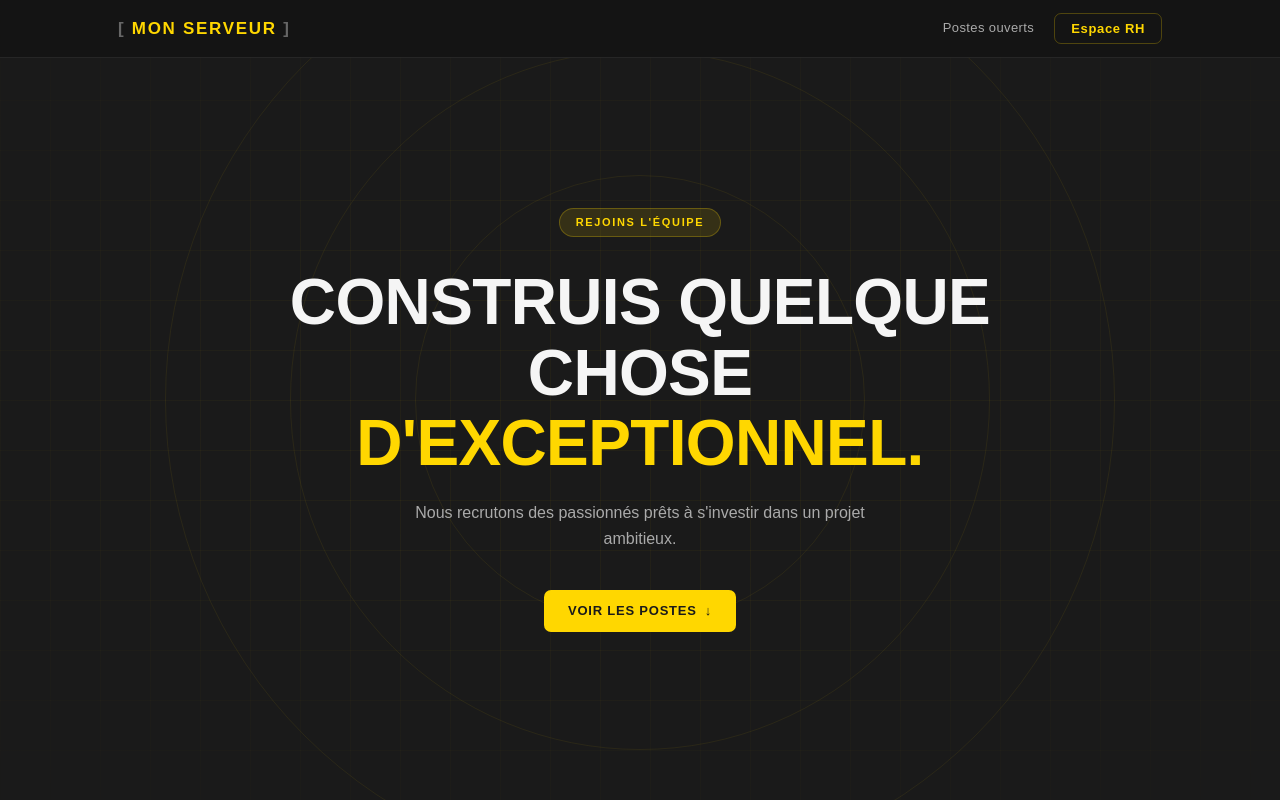
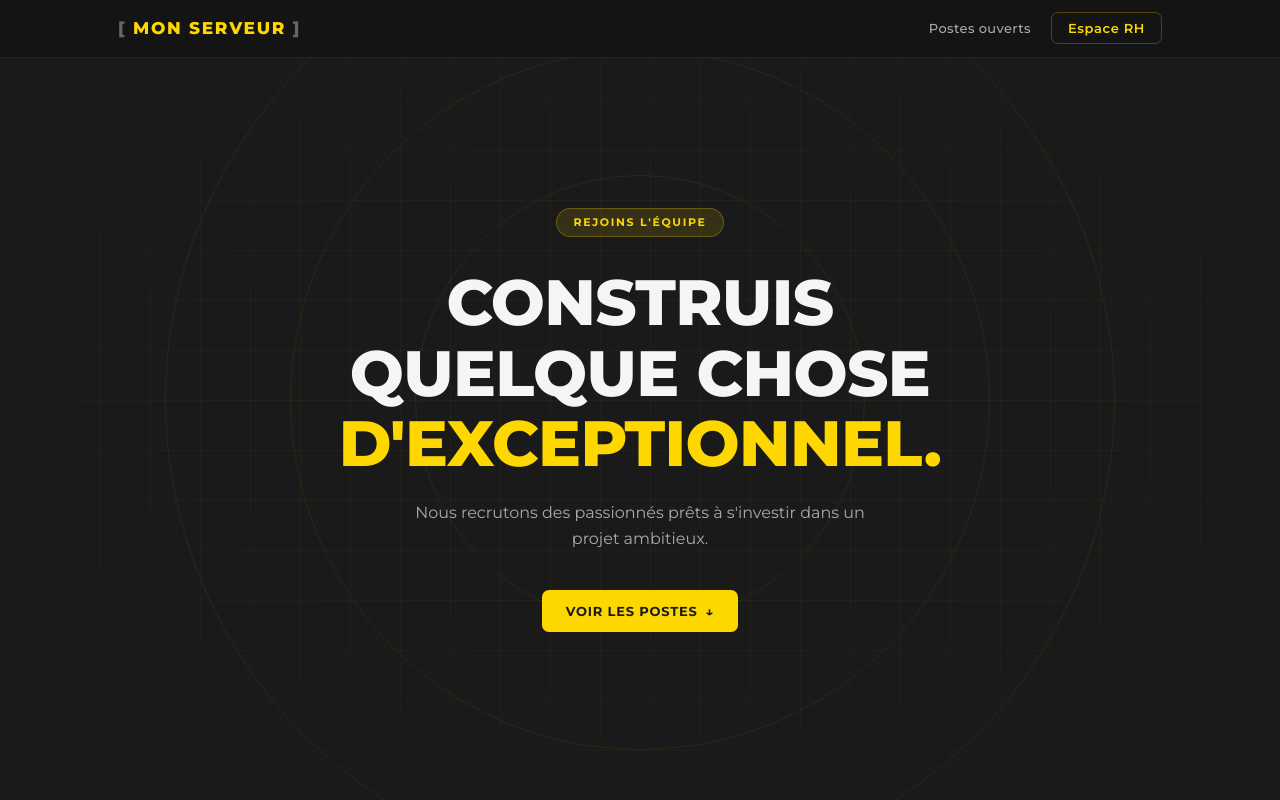
Before and after one commit to Marcusjgds/RH, a plain HTML site: page index.html in a window 1280 px wide. Shown: the top 800 px of the page. Drawn offline with nearby package versions, Linux system fonts and the light colour scheme.

Commit message:
Update index.html

```diff
--- a/index.html
+++ b/index.html
@@ -5,7 +5,7 @@
   <meta name="viewport" content="width=device-width, initial-scale=1.0" />
   <title>Recrutement</title>
   <link rel="preconnect" href="https://fonts.googleapis.com" />
-  <link href="https://fonts.googleapis.com/css2?family=Syne:wght@400;600;700;800&family=DM+Sans:wght@300;400;500&display=swap" rel="stylesheet" />
+  <link href="https://fonts.googleapis.com/css2?family=Montserrat:wght@400;500;600;700;800&display=swap" rel="stylesheet" />
   <script src="https://cdn.jsdelivr.net/npm/@emailjs/browser@4/dist/email.min.js"></script>
   <link rel="stylesheet" href="style.css" />
 </head>
```
